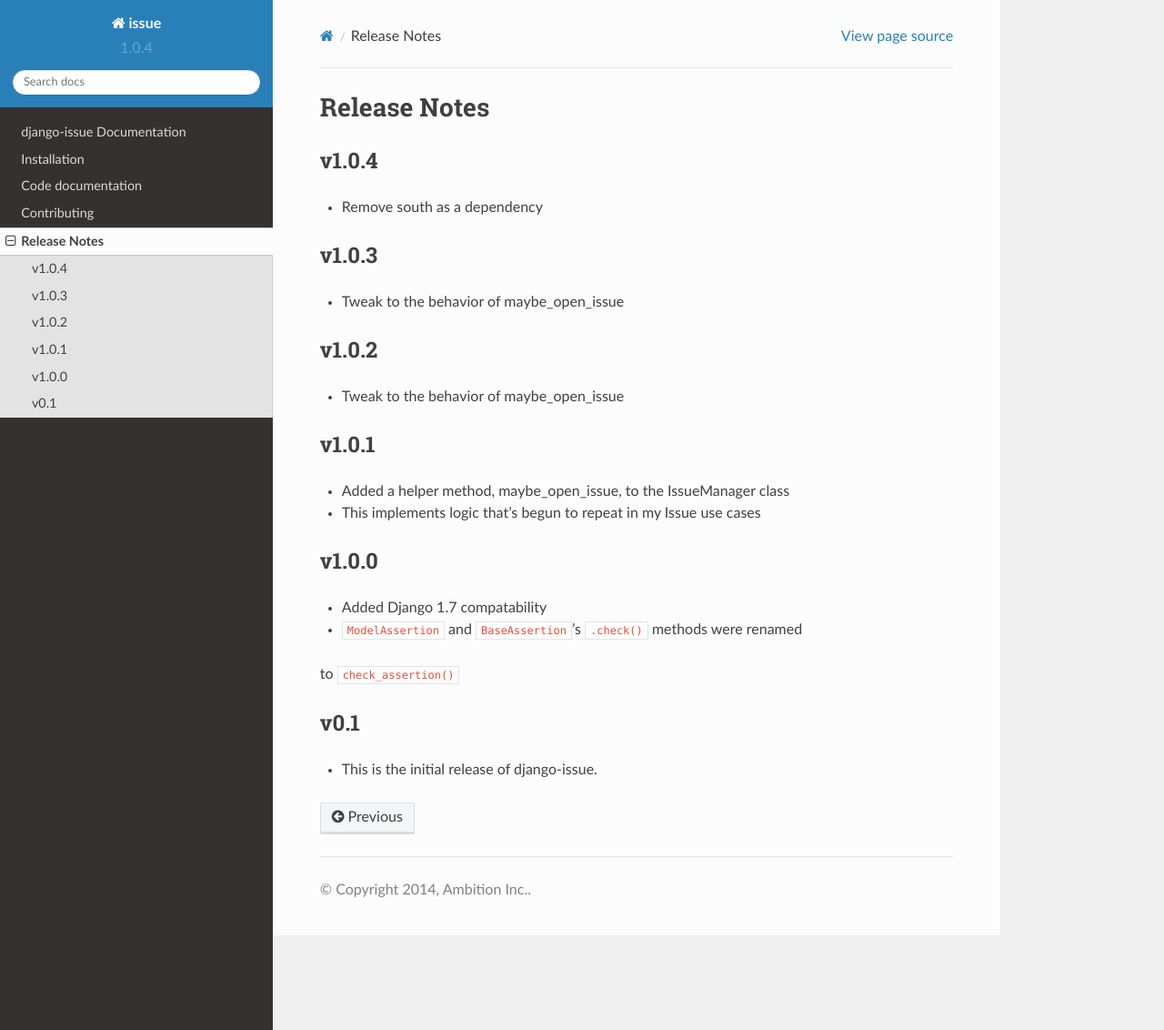
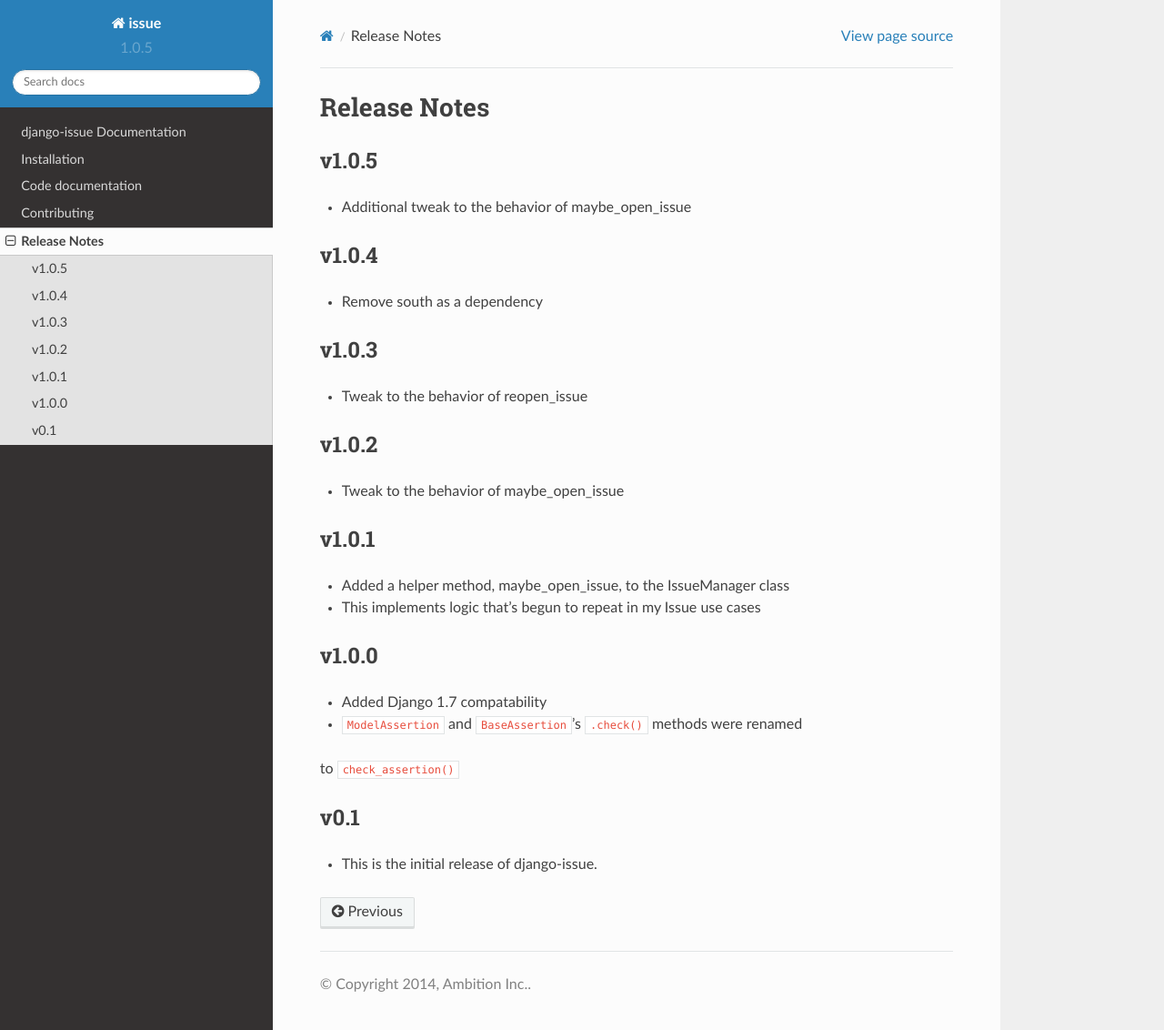
Before and after one commit to ambitioninc/django-issue, a Sphinx documentation site: the page built from docs/release_notes.rst, in a window 1280 px wide and 1132 px high. Shown: the whole window at 91% size. Built offline with Sphinx 7.4.7 and the Read the Docs theme 2.0.0, drawn with Linux system fonts in a browser that asks for light colours.

Commit message:
Version bump

```diff
--- a/docs/release_notes.rst
+++ b/docs/release_notes.rst
@@ -1,5 +1,9 @@
 Release Notes
 =============
+
+v1.0.5
+------
+* Additional tweak to the behavior of maybe_open_issue
 
 v1.0.4
 ------
@@ -7,7 +11,7 @@
 
 v1.0.3
 ------
-* Tweak to the behavior of maybe_open_issue
+* Tweak to the behavior of reopen_issue
 
 v1.0.2
 ------
--- a/issue/version.py
+++ b/issue/version.py
@@ -1 +1 @@
-__version__ = '1.0.4'
+__version__ = '1.0.5'
```
